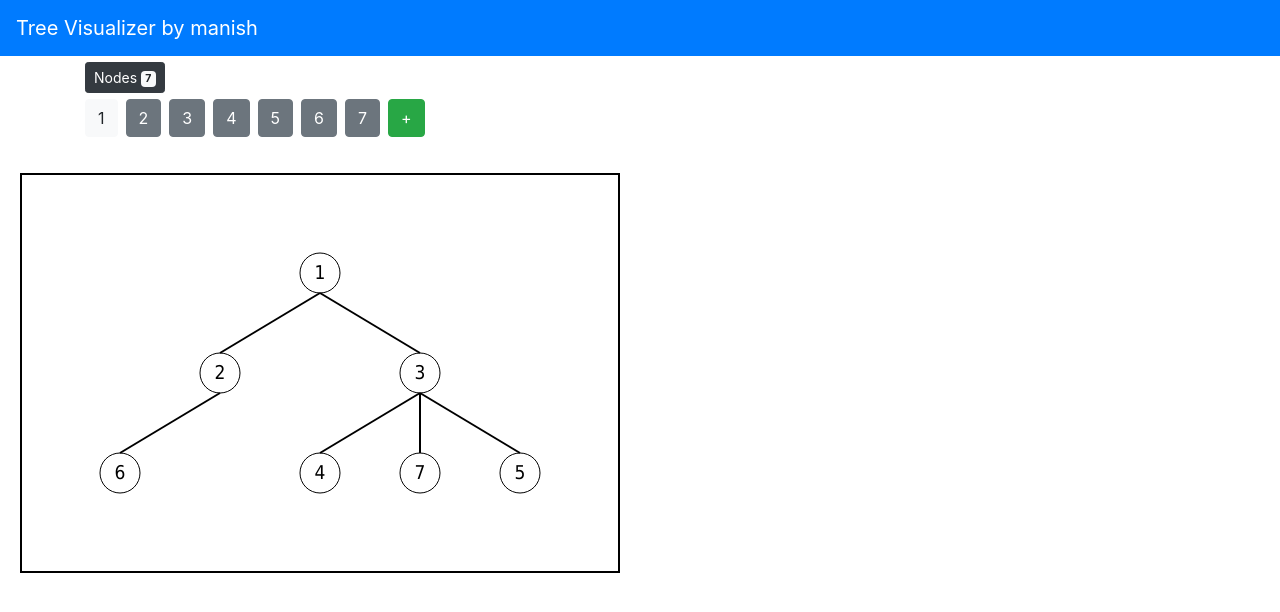
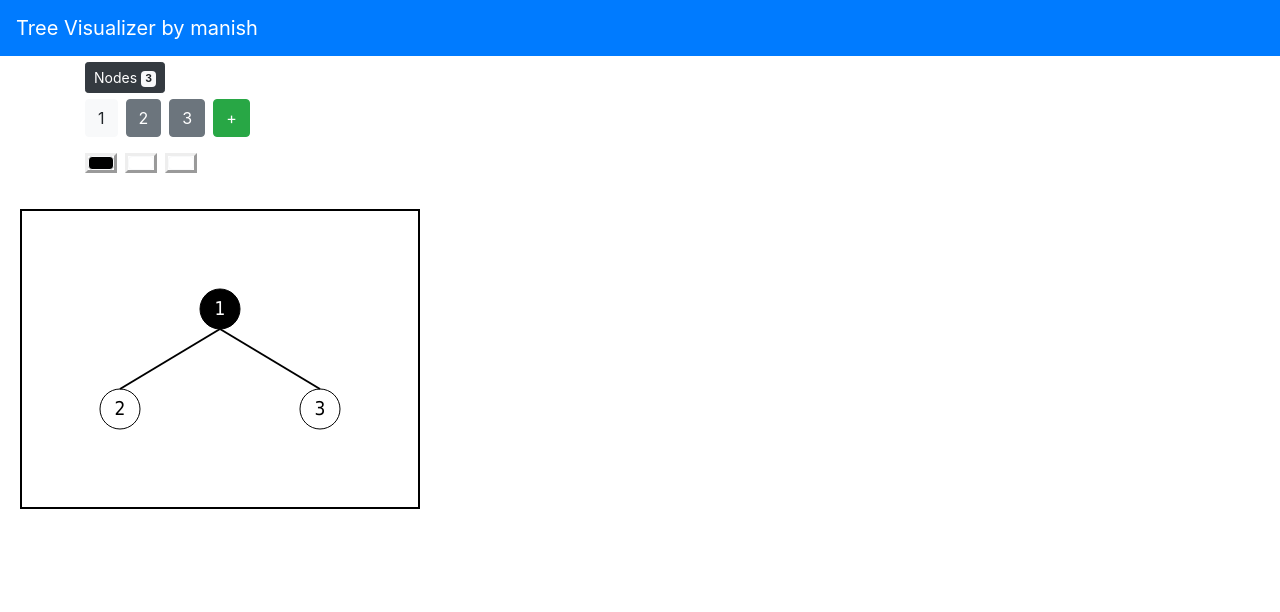
Before and after one commit to iammanish17/tree-visualizer, a React (Create React App) app: page / in a window 1280 px wide. Shown: the top 612 px of the page. Built offline with nearby package versions, Linux system fonts and the light colour scheme.

Commit message:
Added Colors component to toggle through the colors of any node.

```diff
--- a/src/App.css
+++ b/src/App.css
@@ -7,6 +7,10 @@
 .bm {
     margin-top: 6px;
     margin-bottom: 6px;
+}
+
+.bbrd {
+    border-style: outset;
 }
 
 canvas { display: block; }
--- a/src/App.js
+++ b/src/App.js
@@ -2,6 +2,7 @@ import React, { Component } from "react";
 import "./App.css";
 import Canvas from "./components/canvas";
 import Display from "./components/display";
+import Colors from "./components/colors";
 
 var R = 20;
 var locations, visited;
@@ -12,7 +13,8 @@ class App extends Component {
     constructor(props) {
         super(props);
         this.state = {
-            graph: [[], [2, 3], [1, 6], [1,4,5, 7], [3], [3], [2], [3]],
+            graph: [[], [2, 3], [1], [1]],
+            color: ['black', 'white', 'white'],
             root: 1
         };
     }
@@ -92,14 +94,14 @@ class App extends Component {
         const centerX = locations[node][0] + 5*R - minX;
         const centerY = 5*R + locations[node][1];
         ctx.arc(centerX, centerY, R, 0, 2 * Math.PI, false);
-        ctx.fillStyle = 'white';
+        ctx.fillStyle = this.state.color[node-1];
         ctx.fill();
         ctx.lineWidth = 1;
-        ctx.strokeStyle = '#0';
         ctx.textAlign = 'center';
-        ctx.fillStyle = 'black';
+        ctx.fillStyle = (ctx.fillStyle === '#ffffff') ? 'black' : 'white';
         ctx.font = '19px Tahoma'
         ctx.fillText(node, centerX, centerY + 6);
+        ctx.strokeStyle = '#0';
         ctx.stroke();
     };
 
@@ -115,6 +117,19 @@ class App extends Component {
         ctx.stroke();
     };
 
+    handleColorChange = (index) => {
+        const color = this.state.color.slice();
+        const name = color[index];
+        color[index] = (name == "white") ? "black" :
+                        (name == "black") ? "red" :
+                        (name == "red") ? "green" :
+                        (name == "green") ? "blue" :
+                        "white";
+        const root = this.state.root;
+        const graph = this.state.graph.slice();
+        this.setState({ graph, color, root });
+    };
+
     handleCanvas = () => {
         locations = Array.from(Array(this.state.graph.length),
                                 () => new Array(2));
@@ -127,18 +142,22 @@ class App extends Component {
     handleReroot = (id) => {
         const root = id;
         const graph = this.state.graph.slice();
-        this.setState({ graph, root });
+        const color = this.state.color;
+        this.setState({ graph, color, root });
     };
 
     addNode = () => {
         const graph = this.state.graph.slice();
         const root = this.state.root;
+        const color = this.state.color;
         graph.push([]);
-        this.setState({ graph, root });
+        color.push('white');
+        this.setState({ graph, color, root });
     };
 
     componentDidUpdate(prevProps, prevState) {
-        if (this.state.root !== prevState.root) {
+        if (this.state.root !== prevState.root ||
+            this.state.color != prevState.color) {
             this.handleCanvas();
         }
     }
@@ -162,6 +181,10 @@ class App extends Component {
           nodes={this.state.graph.length-1}
           root={this.state.root}
         />
+        <Colors
+            onColorChange={this.handleColorChange}
+            color={this.state.color}
+        />
       </main>
           <Canvas/>
 
--- /dev/null
+++ b/src/components/colors.jsx
@@ -0,0 +1,32 @@
+import React, { Component } from "react";
+
+class Colors extends Component {
+    render() {
+        const {onColorChange, color} = this.props;
+        return (
+            <div>
+            <div className="btn-toolbar mb-3" role="toolbar">
+            {color.map((name, index) => (
+                <div
+                    key={"color"+index}
+                    className="btn-group mr-2 bbrd"
+                    role="group"
+                >
+                <button
+                    type="button"
+                    className="btn btn-light"
+                    style={{backgroundColor: name,
+                            color: (name=="white") ? "black": "white"
+                        }}
+                    onClick={() => onColorChange(index)}
+                >
+                </button>
+                </div>
+            ))}
+            </div>
+            </div>
+        );
+    }
+}
+
+export default Colors;
```
Also changed, not shown: 1 other file (tests, documents, lock files or other folders).
